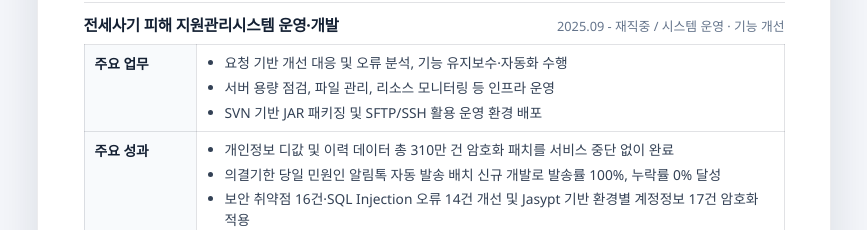
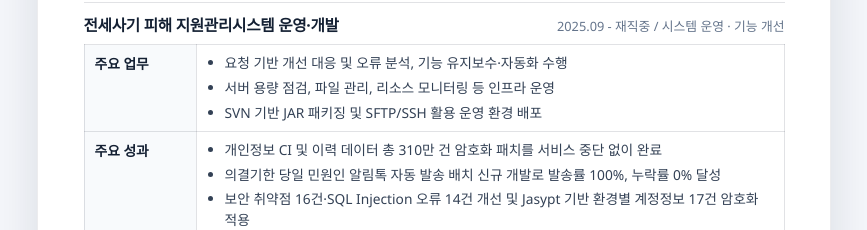
Before and after one commit to seulgae/seulgae.github.io, a React (Vite) app: page /ResumePrint in a window 1280 px wide. Shown: the part 878-1108 px from the top of the page, without its empty margins (206-1073 px from the left). Built offline with nearby package versions, Linux system fonts and the light colour scheme.

Commit message:
[20260630]경력기술서 현행화

```diff
--- a/src/pages/ResumePrint.jsx
+++ b/src/pages/ResumePrint.jsx
@@ -31,7 +31,7 @@ const projects = [
       "SVN 기반 JAR 패키징 및 SFTP/SSH 활용 운영 환경 배포",
     ],
     achievements: [
-      "개인정보 디값 및 이력 데이터 총 310만 건 암호화 패치를 서비스 중단 없이 완료",
+      "개인정보 CI 및 이력 데이터 총 310만 건 암호화 패치를 서비스 중단 없이 완료",
       "의결기한 당일 민원인 알림톡 자동 발송 배치 신규 개발로 발송률 100%, 누락률 0% 달성",
       "보안 취약점 16건·SQL Injection 오류 14건 개선 및 Jasypt 기반 환경별 계정정보 17건 암호화 적용",
       "XSS 취약점 전수 점검으로 JSP 화면 260개 점검·217개 조치 완료 및 입출력 이중 인코딩 화면 깨짐 해소",
```
